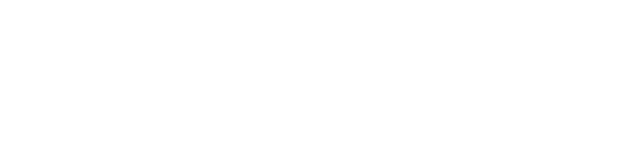
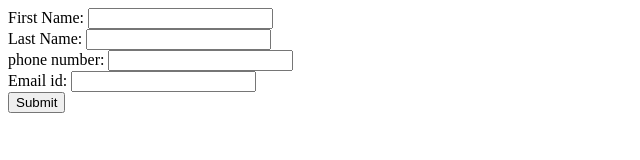
Before and after one commit to acciojob/form-login-2-elhan9, a website: page main.html in a window 1280 px wide. Shown: the whole page, without its empty margins (0-640 px from the left). Drawn offline with Linux system fonts and the light colour scheme.

Commit message:
created a submission

```diff
--- a/main.html
+++ b/main.html
@@ -7,9 +7,35 @@
 </head>
 
 <body>
-	<!-- the entire body must be written by student -->
+
+    <!-- the entire body must be written by student -->
+    <form id="form" action="">
+
+    <div>
+        <label for="firstName">First Name: </label>
+        <input type="text" id="firstName" name="First Name">
+    </div>
+
+    <div>
+        <label for="lastName">Last Name: </label>
+        <input type="text" id="lastName" name="Last Name">
+    </div>
+
+    <div>
+        <label for="phone">phone number: </label>
+        <input type="text" id="Phone" name="Phone Number">
+    </div>
+
+    <div>
+        <label for="emailid">Email id: </label>
+        <input type="text" id="emailid" name="Email ID">
+    </div>
+    <button>Submit</button>
+</form>
+
+
     <script type="text/javascript" src="./script.js">
-</script>
+    </script>
 
 </body>
 
--- a/script.js
+++ b/script.js
@@ -1 +1,14 @@
 //your JS code here. If required.
+let firstName = document.querySelector("#firstName");
+let lastName = document.querySelector("#lastName")
+let email = document.querySelector("#emailid")
+let phone = document.querySelector("#Phone")
+let form = document.querySelector("#form")
+
+form.addEventListener("submit", (event)=> {
+    event.preventDefault();
+
+    let result = [];
+    result.push(firstName.value, lastName.value, email.value, phone.value);
+    alert(result.join('\n'));
+})
```
